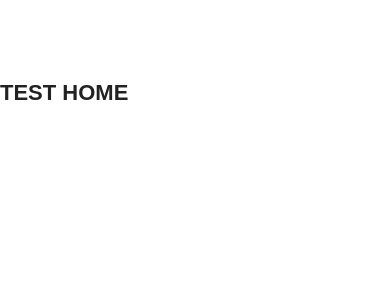
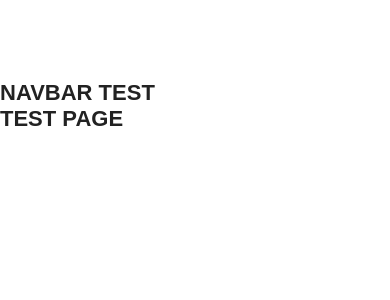
Before and after one commit to elianmoussa770-jpg/Skincare-store, a React (Create React App) app: page / in a window 390 px wide. Shown: the top 300 px of the page. Built offline with nearby package versions, Linux system fonts and the light colour scheme.

Commit message:
fix navbar and responsiveness

```diff
--- a/src/App.js
+++ b/src/App.js
@@ -1,7 +1,10 @@
+import Navbar from "./components/Navbar";
+
 export default function App() {
   return (
     <>
-      <h1>TEST HOME</h1>
+      <Navbar />
+      <h1>TEST PAGE</h1>
     </>
   );
 }
```
